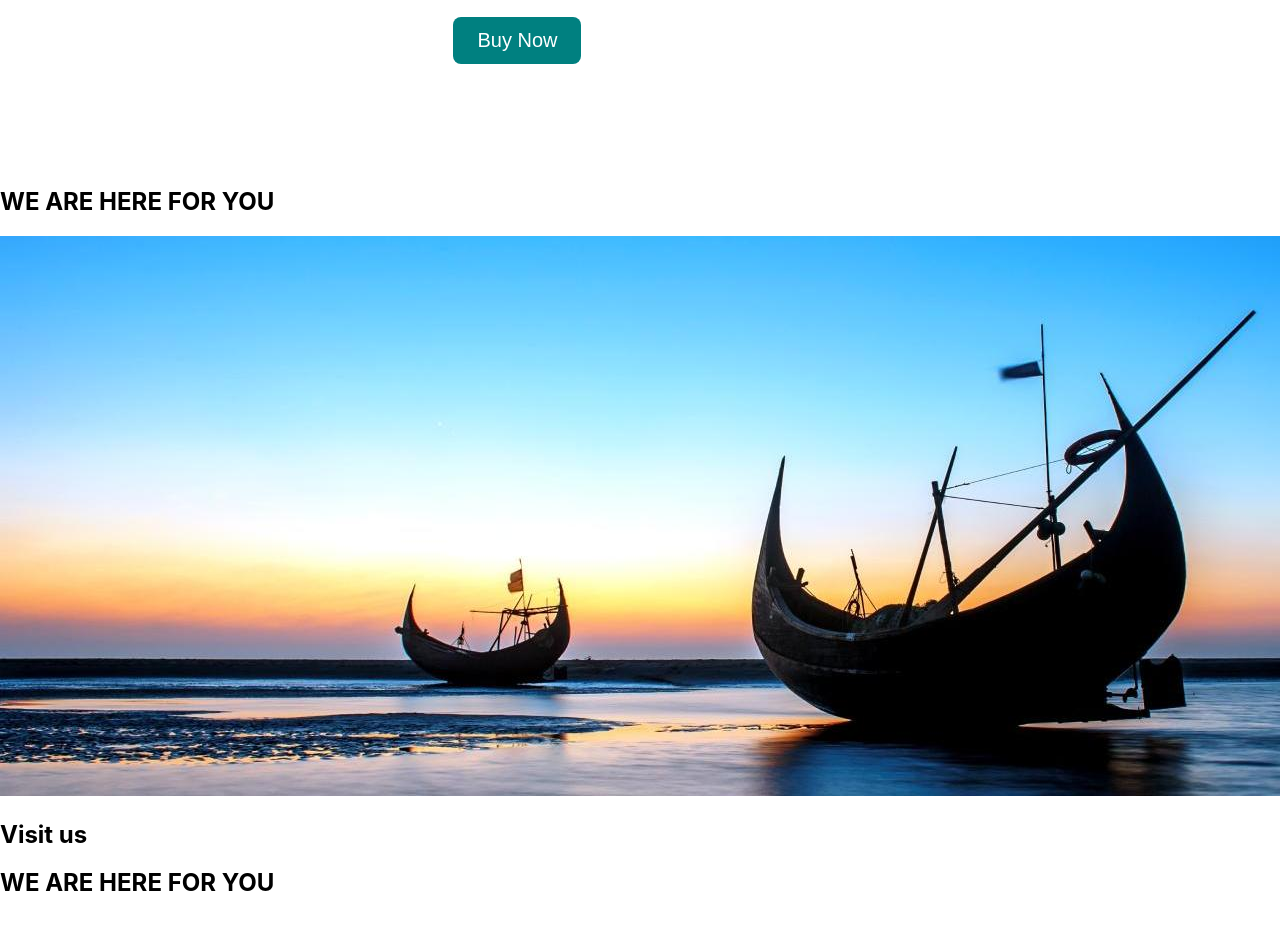
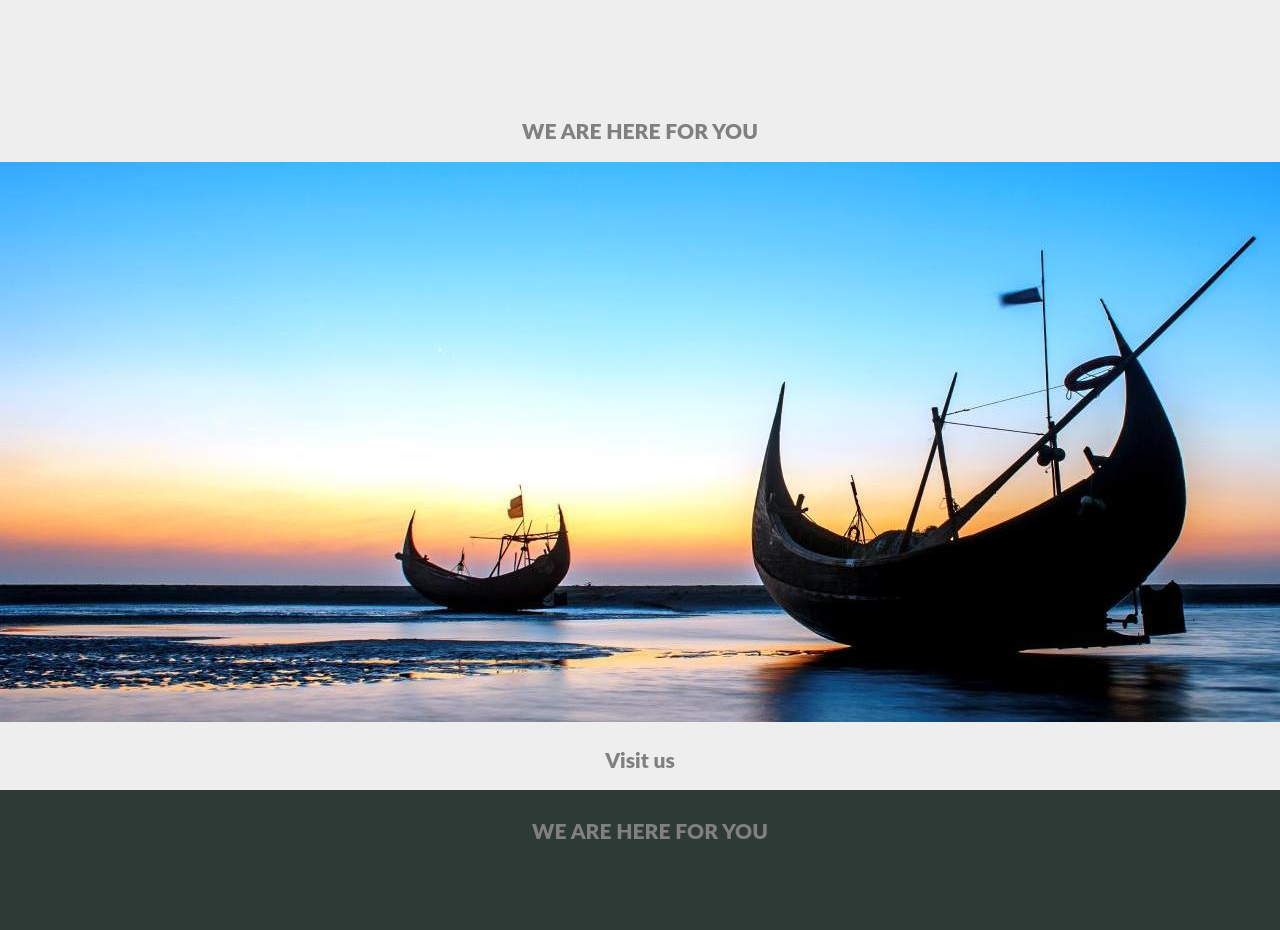
Before and after one commit to Nowshin17/Amazon_shopping_page, a React (Create React App) app: page / in a window 1280 px wide. Shown: the part 572-1502 px from the top of the page. Built offline with nearby package versions, Linux system fonts and the light colour scheme; a web font is replaced by a local one.

Commit message:
Update App.module.css

```diff
--- a/src/App.module.css
+++ b/src/App.module.css
@@ -1,3 +1,12 @@
+
+body{
+  background: #eee;
+  font-family: 'Lato', sans-serif;
+  font-weight: 400;
+  color: #222;
+  font-size: 14px;
+  line-height: 26px;
+}
 
 .mainContainer
 {
@@ -17,3 +26,27 @@
   position: relative;
 
 }
+
+.imgb{
+  align-items: center;
+  text-align: center;
+}
+.imgtext{
+  color: gray;
+  font-weight: 900;
+}
+
+imgb > img {
+  border-image-width: 10px;
+  border-radius: 10px;
+}
+
+.bottom{
+  width: 100%;
+  height: 200px;
+  background-color: #2d3a36;
+  padding: 10px 10px 20px;
+  text-align: center;
+  bottom: 0;
+
+}
```
